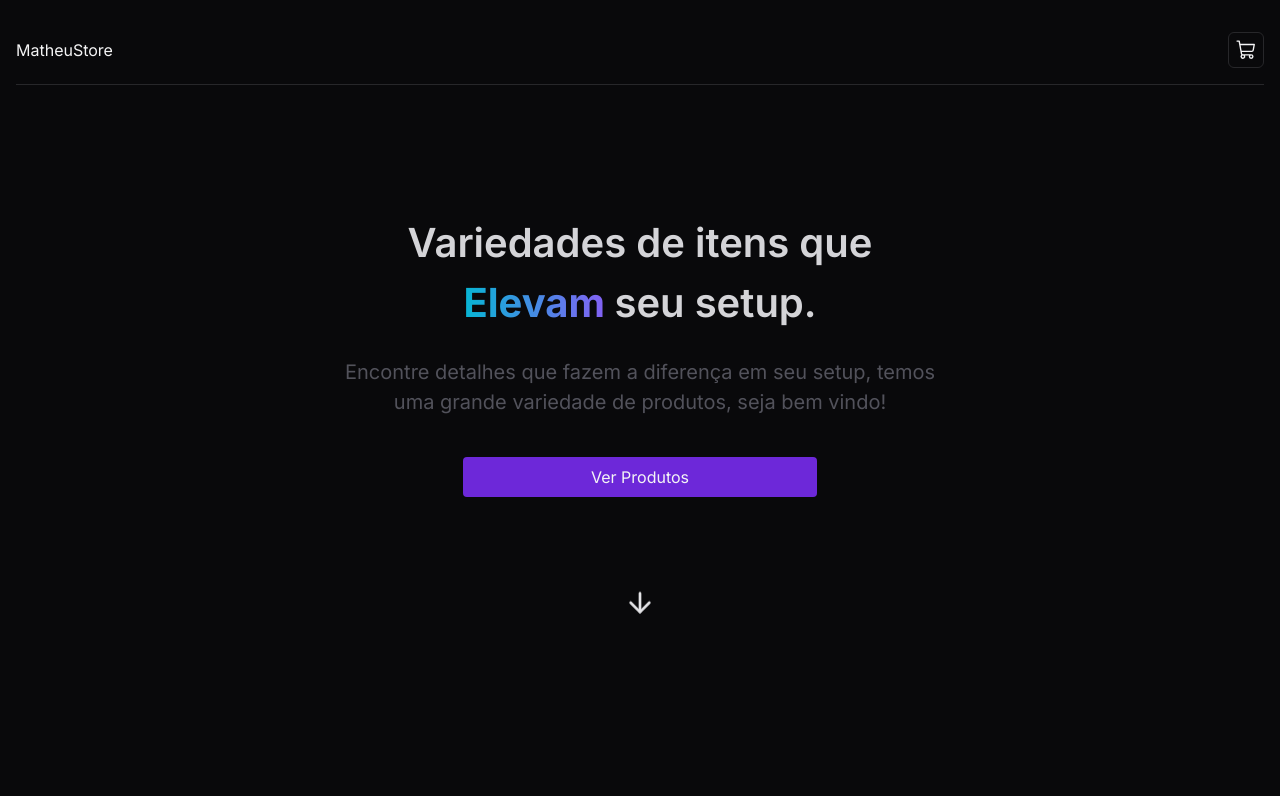
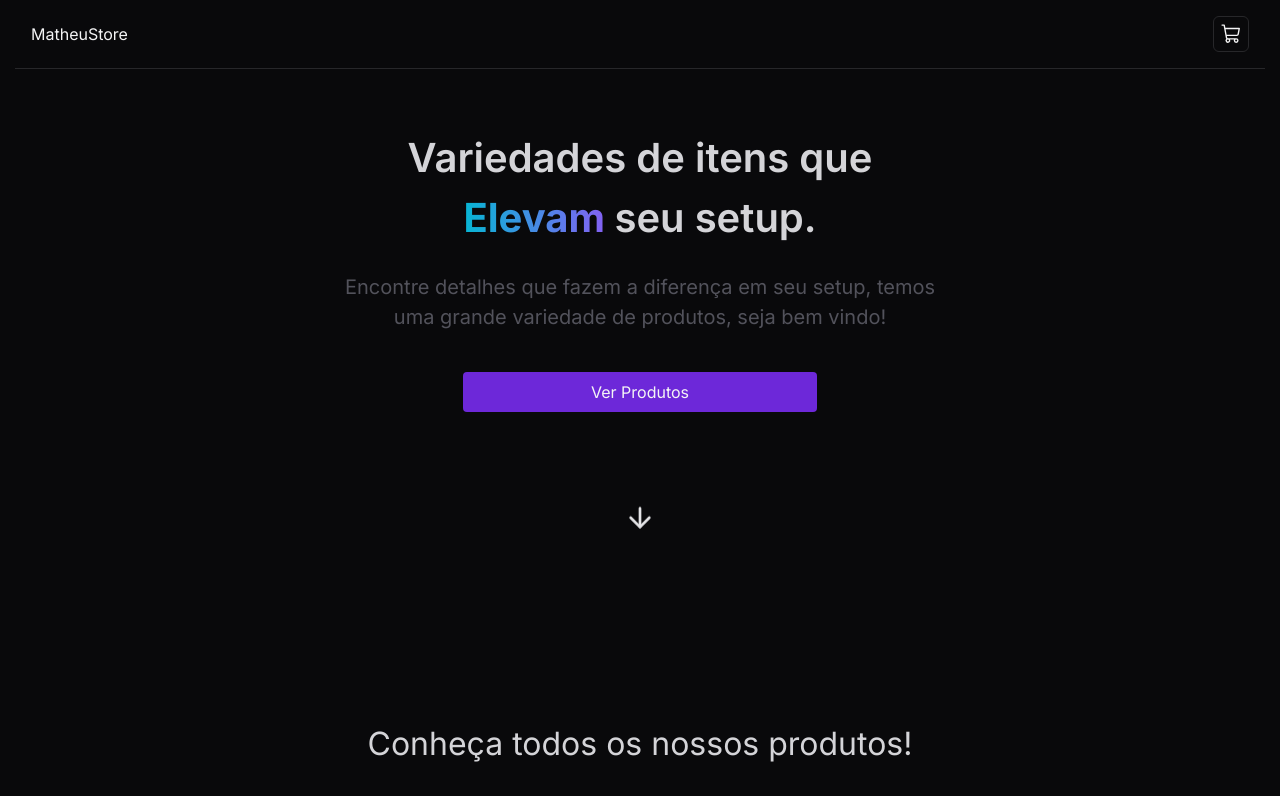
Before and after one commit to MatheusAltrao/CartProducts, a Next.js app: page / in a window 1280 px wide. Shown: the top 796 px of the page. Built offline with nearby package versions, Linux system fonts and the light colour scheme.

Commit message:
feat: header is resposive

```diff
--- a/src/app/components/Header.tsx
+++ b/src/app/components/Header.tsx
@@ -11,18 +11,31 @@ import {
 import { CartContext } from "@/context/CartContext";
 import { X } from "@phosphor-icons/react";
 import { ShoppingCart } from "@phosphor-icons/react/dist/ssr/ShoppingCart";
-import { useContext } from "react";
+import { useContext, useEffect, useState } from "react";
 import CartItem from "./CartItem";
 const Header = () => {
   const { products, total, totalQuantity } = useContext(CartContext);
+  const [scrollY, setScrollY] = useState(0);
 
   const formatedPrice = new Intl.NumberFormat("pt-BR", {
     style: "currency",
     currency: "BRL",
   }).format(total);
 
+  useEffect(() => {
+    window.addEventListener("scroll", () => {
+      setScrollY(window.scrollY);
+    });
+  }, []);
+
   return (
-    <header className=" mx-auto flex pt-8 pb-4 items-center justify-between text-zinc-100 border-b border-zinc-800">
+    <header className={`  w-full  flex  items-center justify-center `}>
+      <div
+        className={` ${
+          scrollY == 0 ? "" : ""
+        } w-full max-w-[1250px] mx-auto fixed top-0 py-4 px-4 border-b ${
+          scrollY > 0 && " xl:top-3  xl:border rounded"
+        }    bg-zinc-950 border-zinc-800 transition-all duration-200 flex  items-center justify-between text-zinc-100`}>
         <h2>MatheuStore</h2>
 
         <Sheet>
@@ -30,12 +43,13 @@ const Header = () => {
             <Button
               variant="outline"
               size="icon"
-            className="  relative bg-transparent ">
+              className="  relative bg-transparent flex items-center justify-center gap-2  ">
               {products.length > 0 && (
                 <div className="h-6 w-6 absolute  rounded-full -top-3 -right-3 p-1 bg-violet-600 flex items-center justify-center">
-                <p className="font-semibold   ">{products.length}</p>
+                  <p className="font-semibold  text-sm ">{totalQuantity}</p>
                 </div>
               )}
+
               <ShoppingCart size={22} />
             </Button>
           </SheetTrigger>
@@ -80,7 +94,9 @@ const Header = () => {
                 <div className="text-zinc-200">
                   <div className="flex items-center justify-between">
                     <h2>Quantidade de produtos</h2>
-                  <p className="text-zinc-50 font-semibold">{totalQuantity}</p>
+                    <p className="text-zinc-50 font-semibold">
+                      {totalQuantity}
+                    </p>
                   </div>
 
                   <div className="w-full bg-zinc-800 h-[1px] rounded my-2" />
@@ -94,13 +110,16 @@ const Header = () => {
 
                   <div className="flex items-center justify-between">
                     <h2>Preço Total</h2>
-                  <p className="text-zinc-50 font-semibold">{formatedPrice}</p>
+                    <p className="text-zinc-50 font-semibold">
+                      {formatedPrice}
+                    </p>
                   </div>
                 </div>
               </>
             )}
           </SheetContent>
         </Sheet>
+      </div>
     </header>
   );
 };
--- a/src/context/CartContext.tsx
+++ b/src/context/CartContext.tsx
@@ -57,7 +57,7 @@ const CartProvider = ({ children }: { children: ReactNode }) => {
   };
 
   useEffect(() => {
-    console.log("Lista de produtos foi alterada:", products);
+    console.log(products);
   }, [products]);
 
   const decreaseProductQuantity = (productId: number) => {
--- a/tailwind.config.js
+++ b/tailwind.config.js
@@ -6,12 +6,13 @@ module.exports = {
     './components/**/*.{ts,tsx}',
     './app/**/*.{ts,tsx}',
     './src/**/*.{ts,tsx}',
-	],
+  ],
   theme: {
     container: {
       center: true,
       padding: "2rem",
       screens: {
+        "xl": "1300px",
         "2xl": "1400px",
       },
     },
```
Lines whose indentation alone changed are shown as unchanged.
